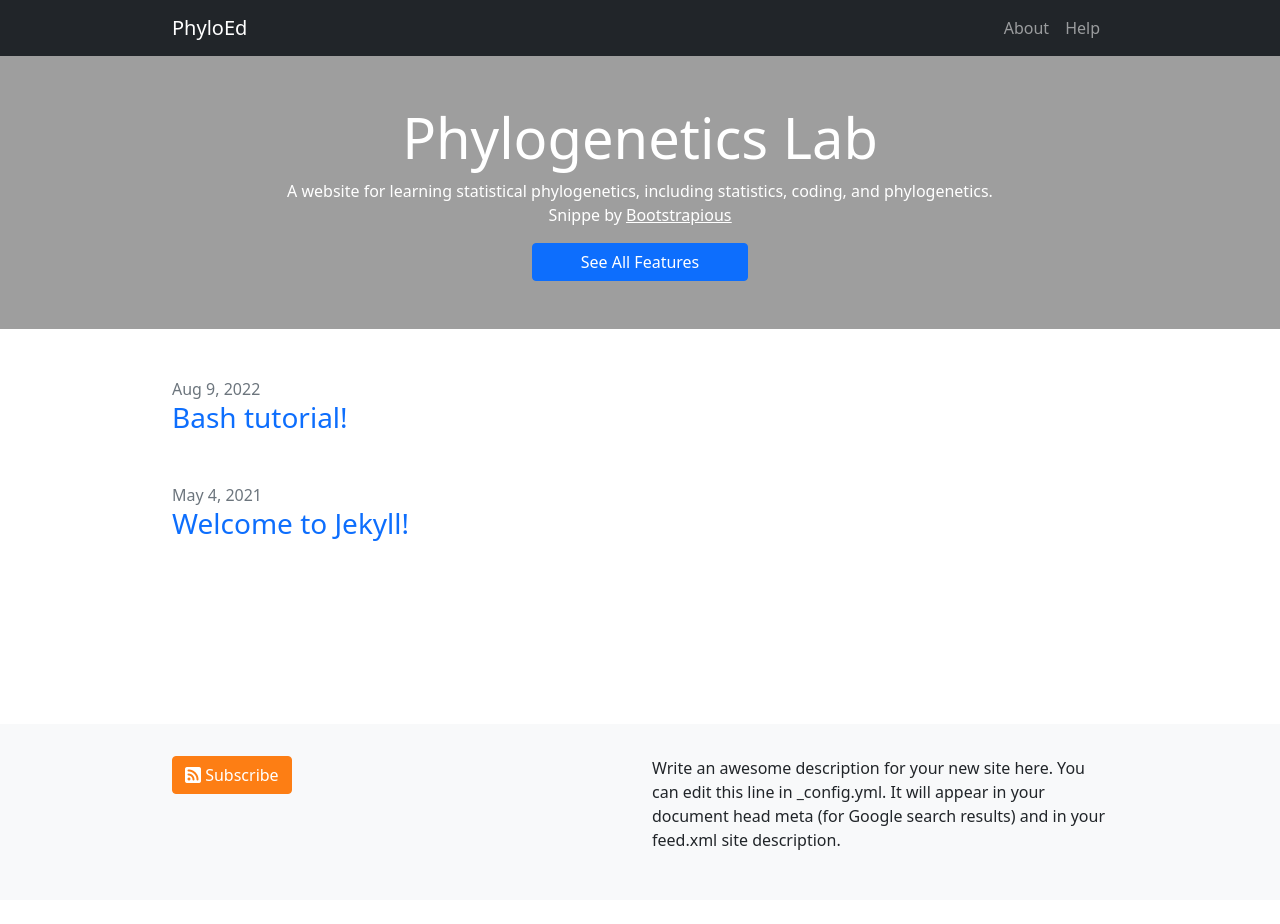
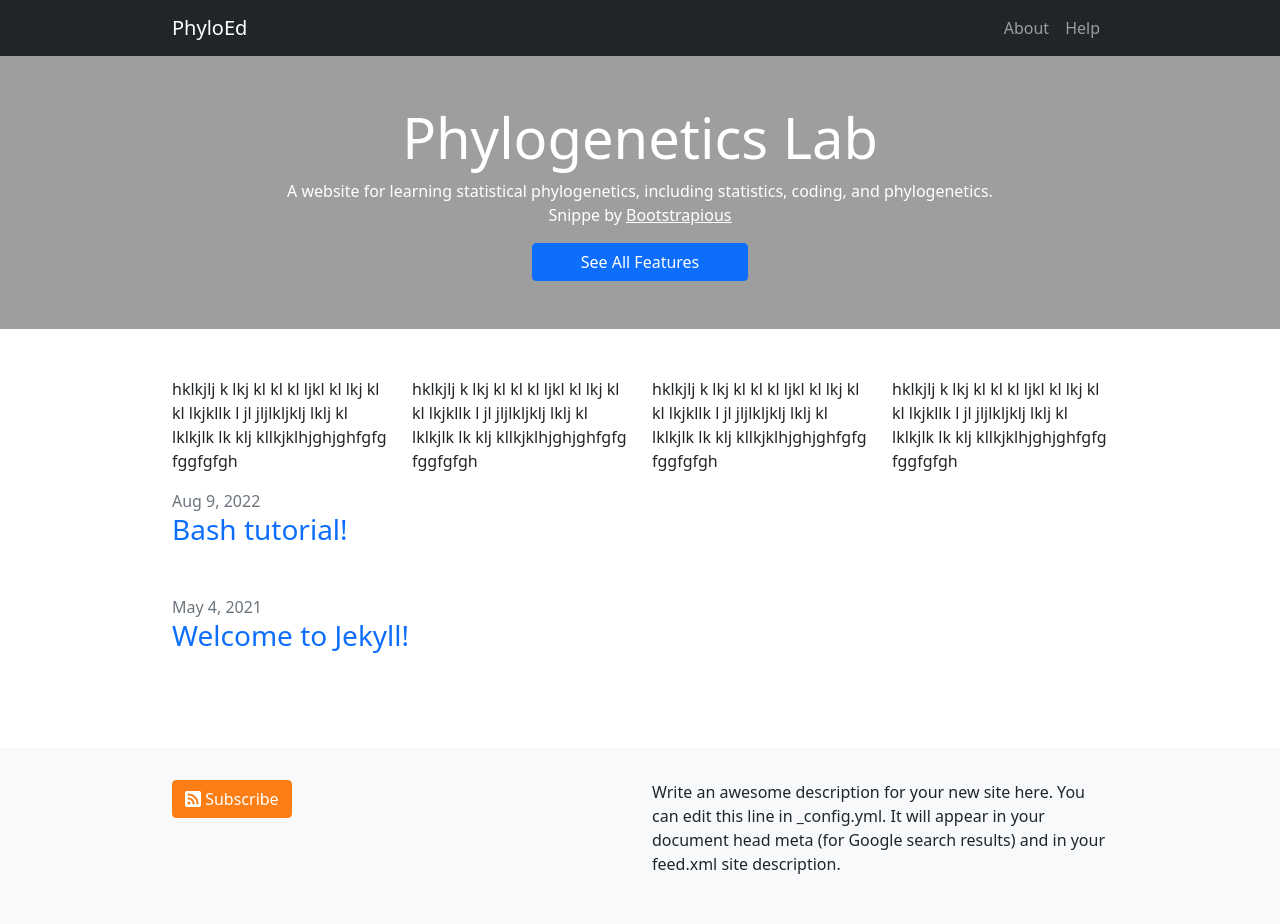
Before and after one commit to lliu1871/PhyEd, a Jekyll site: the page built from index.markdown, in a window 1280 px wide. Built offline with Jekyll 4.4.1, drawn with Linux system fonts in a browser that asks for light colours; before the commit the page ends 900 px from its top, so only the background shows below that.

Commit message:
Update index.markdown

```diff
--- a/index.markdown
+++ b/index.markdown
@@ -3,3 +3,18 @@
 # To modify the layout, see https://jekyllrb.com/docs/themes/#overriding-theme-defaults
 layout: home
 ---
+
+<div class="row">
+  <div class="col-sm-3">
+    <p>hklkjlj k lkj kl kl kl ljkl kl lkj kl kl lkjkllk l jl jljlkljklj lklj kl lklkjlk lk klj kllkjklhjghjghfgfg fggfgfgh</p>
+  </div>
+  <div class="col-sm-3">
+    <p>hklkjlj k lkj kl kl kl ljkl kl lkj kl kl lkjkllk l jl jljlkljklj lklj kl lklkjlk lk klj kllkjklhjghjghfgfg fggfgfgh</p>
+  </div>
+  <div class="col-sm-3">
+    <p>hklkjlj k lkj kl kl kl ljkl kl lkj kl kl lkjkllk l jl jljlkljklj lklj kl lklkjlk lk klj kllkjklhjghjghfgfg fggfgfgh</p>
+  </div>
+  <div class="col-sm-3">
+    <p>hklkjlj k lkj kl kl kl ljkl kl lkj kl kl lkjkllk l jl jljlkljklj lklj kl lklkjlk lk klj kllkjklhjghjghfgfg fggfgfgh</p>
+  </div>
+</div>
```
